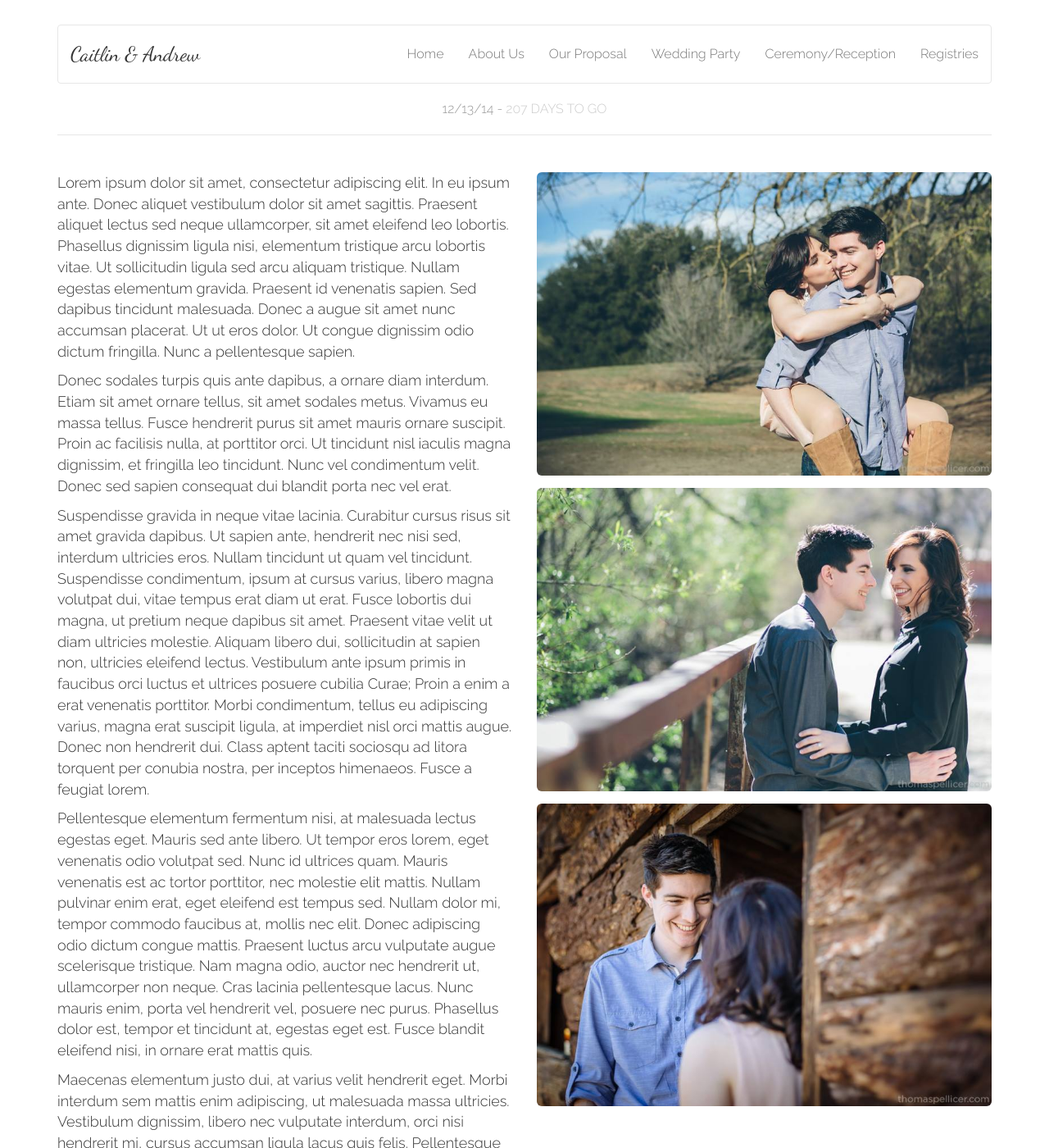
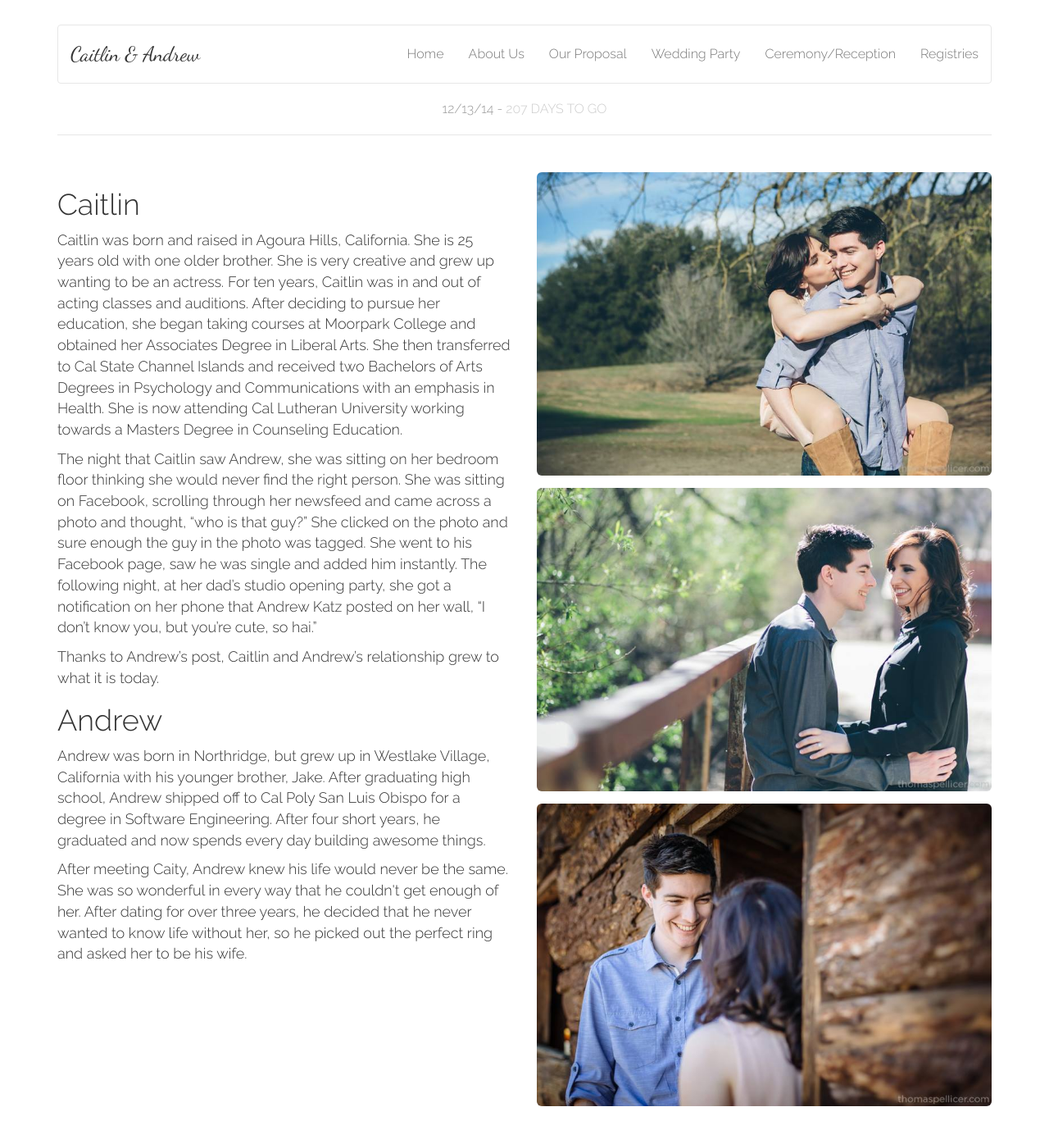
Before and after one commit to andrewkatz/wedding, a Jekyll site: the page built from about.html, in a window 1280 px wide and 1400 px high. Shown: the whole window at 82% size. Built offline with Jekyll 4.4.1, drawn with Linux system fonts in a browser that asks for light colours; nearby versions of some CDN libraries; Markdown is read by kramdown in place of the engine named in the settings; some of the changed text lies outside the part shown.

Commit message:
about content

```diff
--- a/about.html
+++ b/about.html
@@ -4,15 +4,17 @@
 ---
 
 <div class="col-md-6">
-  <p>Lorem ipsum dolor sit amet, consectetur adipiscing elit. In eu ipsum ante. Donec aliquet vestibulum dolor sit amet sagittis. Praesent aliquet lectus sed neque ullamcorper, sit amet eleifend leo lobortis. Phasellus dignissim ligula nisi, elementum tristique arcu lobortis vitae. Ut sollicitudin ligula sed arcu aliquam tristique. Nullam egestas elementum gravida. Praesent id venenatis sapien. Sed dapibus tincidunt malesuada. Donec a augue sit amet nunc accumsan placerat. Ut ut eros dolor. Ut congue dignissim odio dictum fringilla. Nunc a pellentesque sapien.</p>
+  <h1>Caitlin</h1>
+  <p>Caitlin was born and raised in Agoura Hills, California. She is 25 years old with one older brother. She is very creative and grew up wanting to be an actress. For ten years, Caitlin was in and out of acting classes and auditions.  After deciding to pursue her education, she began taking courses at Moorpark College and obtained her Associates Degree in Liberal Arts. She then transferred to Cal State Channel Islands and received two Bachelors of Arts Degrees in Psychology and Communications with an emphasis in Health. She is now attending Cal Lutheran University working towards a Masters Degree in Counseling Education.</p>
 
-  <p>Donec sodales turpis quis ante dapibus, a ornare diam interdum. Etiam sit amet ornare tellus, sit amet sodales metus. Vivamus eu massa tellus. Fusce hendrerit purus sit amet mauris ornare suscipit. Proin ac facilisis nulla, at porttitor orci. Ut tincidunt nisl iaculis magna dignissim, et fringilla leo tincidunt. Nunc vel condimentum velit. Donec sed sapien consequat dui blandit porta nec vel erat.</p>
+  <p>The night that Caitlin saw Andrew, she was sitting on her bedroom floor thinking she would never find the right person. She was sitting on Facebook, scrolling through her newsfeed and came across a photo and thought, “who is that guy?” She clicked on the photo and sure enough the guy in the photo was tagged. She went to his Facebook page, saw he was single and added him instantly. The following night, at her dad’s studio opening party, she got a notification on her phone that Andrew Katz posted on her wall, “I don’t know you, but you’re cute, so hai.”</p>
 
-  <p>Suspendisse gravida in neque vitae lacinia. Curabitur cursus risus sit amet gravida dapibus. Ut sapien ante, hendrerit nec nisi sed, interdum ultricies eros. Nullam tincidunt ut quam vel tincidunt. Suspendisse condimentum, ipsum at cursus varius, libero magna volutpat dui, vitae tempus erat diam ut erat. Fusce lobortis dui magna, ut pretium neque dapibus sit amet. Praesent vitae velit ut diam ultricies molestie. Aliquam libero dui, sollicitudin at sapien non, ultricies eleifend lectus. Vestibulum ante ipsum primis in faucibus orci luctus et ultrices posuere cubilia Curae; Proin a enim a erat venenatis porttitor. Morbi condimentum, tellus eu adipiscing varius, magna erat suscipit ligula, at imperdiet nisl orci mattis augue. Donec non hendrerit dui. Class aptent taciti sociosqu ad litora torquent per conubia nostra, per inceptos himenaeos. Fusce a feugiat lorem.</p>
+  <p>Thanks to Andrew’s post, Caitlin and Andrew’s relationship grew to what it is today.</p>
 
-  <p>Pellentesque elementum fermentum nisi, at malesuada lectus egestas eget. Mauris sed ante libero. Ut tempor eros lorem, eget venenatis odio volutpat sed. Nunc id ultrices quam. Mauris venenatis est ac tortor porttitor, nec molestie elit mattis. Nullam pulvinar enim erat, eget eleifend est tempus sed. Nullam dolor mi, tempor commodo faucibus at, mollis nec elit. Donec adipiscing odio dictum congue mattis. Praesent luctus arcu vulputate augue scelerisque tristique. Nam magna odio, auctor nec hendrerit ut, ullamcorper non neque. Cras lacinia pellentesque lacus. Nunc mauris enim, porta vel hendrerit vel, posuere nec purus. Phasellus dolor est, tempor et tincidunt at, egestas eget est. Fusce blandit eleifend nisi, in ornare erat mattis quis.</p>
+  <h1>Andrew</h1>
+  <p>Andrew was born in Northridge, but grew up in Westlake Village, California with his younger brother, Jake. After graduating high school, Andrew shipped off to Cal Poly San Luis Obispo for a degree in Software Engineering. After four short years, he graduated and now spends every day building awesome things.</p>
 
-  <p>Maecenas elementum justo dui, at varius velit hendrerit eget. Morbi interdum sem mattis enim adipiscing, ut malesuada massa ultricies. Vestibulum dignissim, libero nec vulputate interdum, orci nisi hendrerit mi, cursus accumsan ligula lacus quis felis. Pellentesque sit amet adipiscing nunc. Phasellus id malesuada risus. Aenean ut ultricies purus. Aenean vitae porta enim, eu pulvinar nunc. Duis in nibh porttitor, mattis sapien et, porta elit. Aenean urna est, egestas iaculis semper sed, molestie sit amet leo. Mauris id arcu sed nisi luctus faucibus. Vivamus fermentum nisi vitae urna pretium ultrices.</p>
+  <p>After meeting Caity, Andrew knew his life would never be the same. She was so wonderful in every way that he couldn't get enough of her. After dating for over three years, he decided that he never wanted to know life without her, so he picked out the perfect ring and asked her to be his wife.</p>
 </div>
 
 <div class="col-md-6">
```
